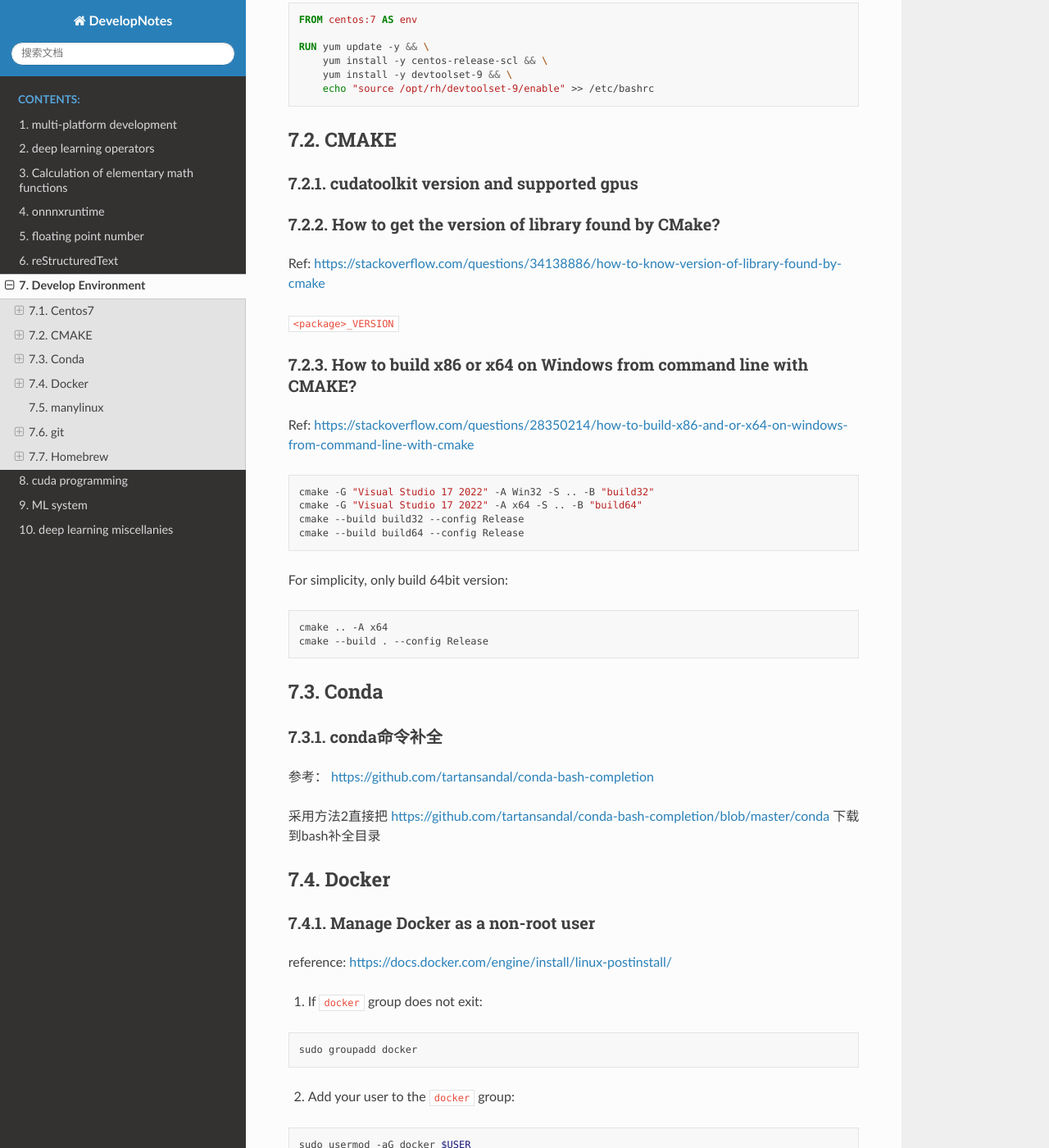
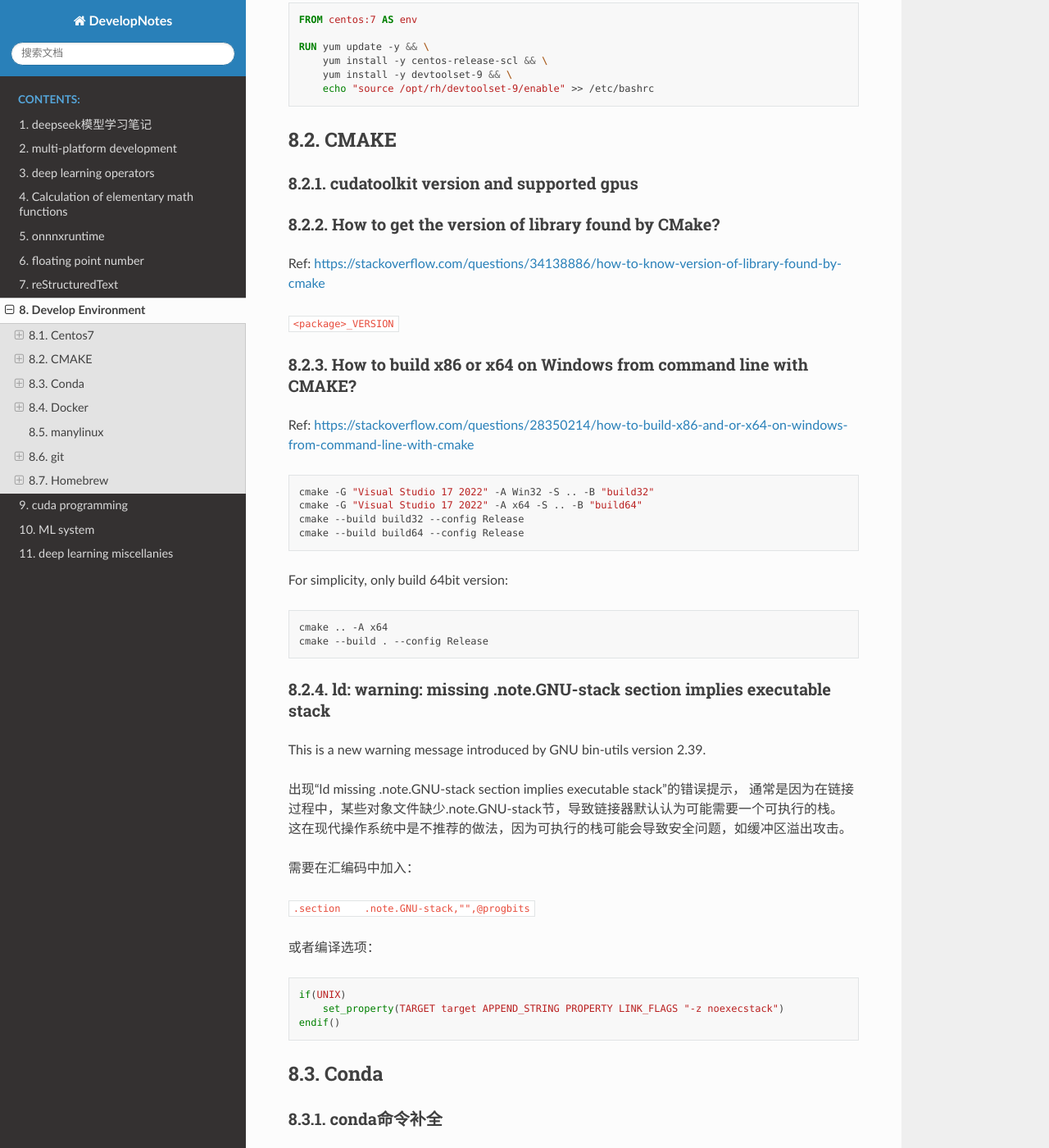
Before and after one commit to li-weihua/DevelopNotes, a Sphinx documentation site: the page built from docs/source/develop_environment.rst, in a window 1280 px wide and 1400 px high, scrolled down 340 px. Shown: the whole window at 82% size. Built offline with Sphinx 7.4.7 and the Read the Docs theme 3.1.0, drawn with Linux system fonts in a browser that asks for light colours; formulas are drawn with MathJax 3; some of the changed text lies outside the part shown.

Commit message:
add deepseek: temp commit

```diff
--- a/docs/source/develop_environment.rst
+++ b/docs/source/develop_environment.rst
@@ -54,6 +54,30 @@ For simplicity, only build 64bit version:
 
     cmake .. -A x64
     cmake --build . --config Release
+
+
+ld: warning: missing .note.GNU-stack section implies executable stack
+----------------------------------------------------------------------------
+
+This is a new warning message introduced by GNU bin-utils version 2.39.
+
+出现“ld missing .note.GNU-stack section implies executable stack”的错误提示，
+通常是因为在链接过程中，某些对象文件缺少.note.GNU-stack节，导致链接器默认认为可能需要一个可执行的栈。
+这在现代操作系统中是不推荐的做法，因为可执行的栈可能会导致安全问题，如缓冲区溢出攻击。
+
+需要在汇编码中加入：
+
+``.section    .note.GNU-stack,"",@progbits``
+
+或者编译选项：
+
+
+.. code-block:: cmake
+
+    if(UNIX)
+        set_property(TARGET target APPEND_STRING PROPERTY LINK_FLAGS "-z noexecstack")
+    endif()
+
 
 
 Conda
--- a/docs/source/index.rst
+++ b/docs/source/index.rst
@@ -7,6 +7,7 @@ Develop Notes
    :maxdepth: 2
    :caption: Contents:
 
+   deepseek
    multi_platform_dev
    operator
    mathfunctions
```
Also changed, not shown: docs/source/deepseek.rst (added, +109 -0 lines), docs/source/_static/images/deepseek_arch.png (added).
